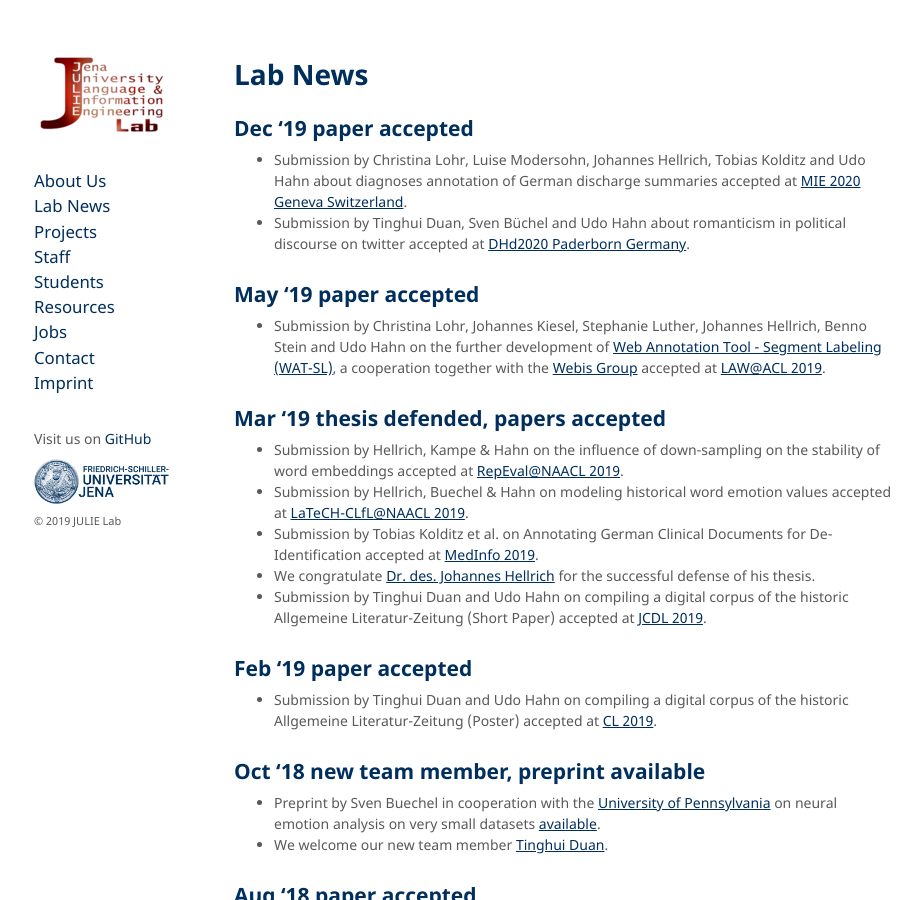
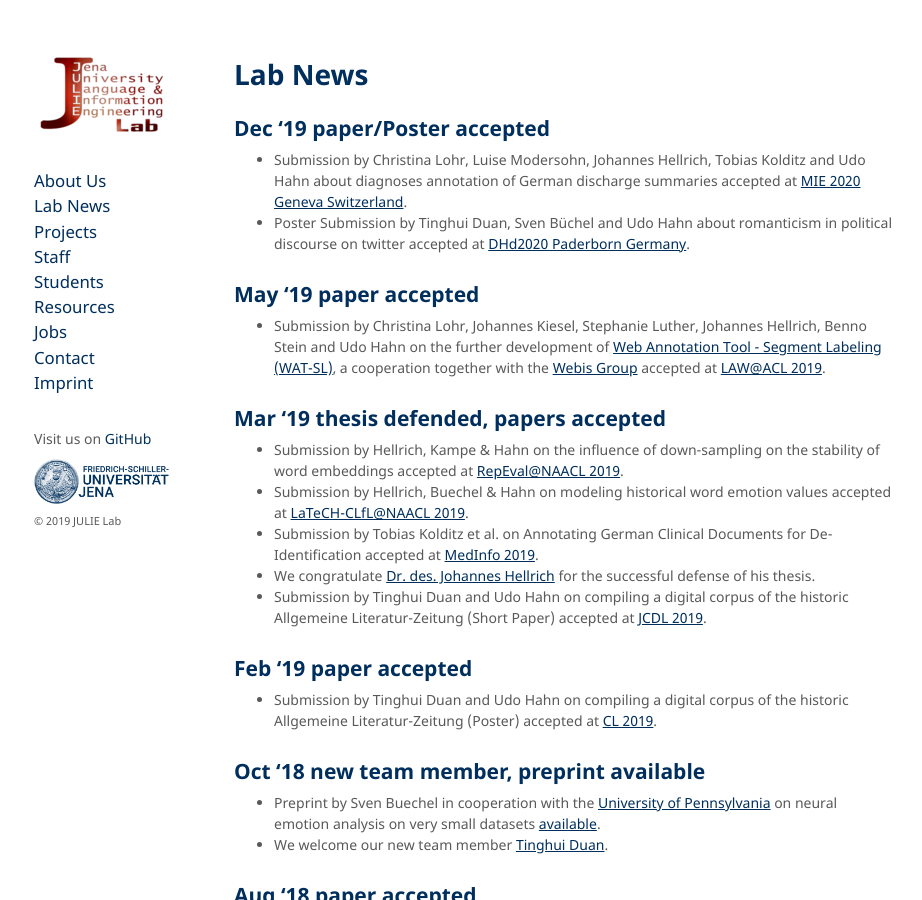
Before and after one commit to JULIELab/JULIELab.github.io, a Jekyll site: the page built from Lab+News.md, in a window 1280 px wide and 900 px high. Shown: the whole window, without its empty margins (176-1098 px from the left). Built offline with Jekyll 4.4.1, drawn with Linux system fonts in a browser that asks for light colours; our own code applies the rules of GitHub Pages for plain Markdown files.

Commit message:
Update Lab+News.md

```diff
--- a/Lab+News.md
+++ b/Lab+News.md
@@ -3,9 +3,9 @@
 ---
 # Lab News
 
-## Dec '19 paper accepted
+## Dec '19 paper/Poster accepted
 * Submission by Christina Lohr, Luise Modersohn, Johannes Hellrich, Tobias Kolditz and Udo Hahn about diagnoses annotation of German discharge summaries accepted at [MIE 2020 Geneva Switzerland](http://mie2020.org).
-* Submission by Tinghui Duan, Sven Büchel and Udo Hahn about romanticism in political discourse on twitter accepted at [DHd2020 Paderborn Germany](https://dhd2020.de/).
+* Poster Submission by Tinghui Duan, Sven Büchel and Udo Hahn about romanticism in political discourse on twitter accepted at [DHd2020 Paderborn Germany](https://dhd2020.de/).
 
 
 ## May '19 paper accepted
```
